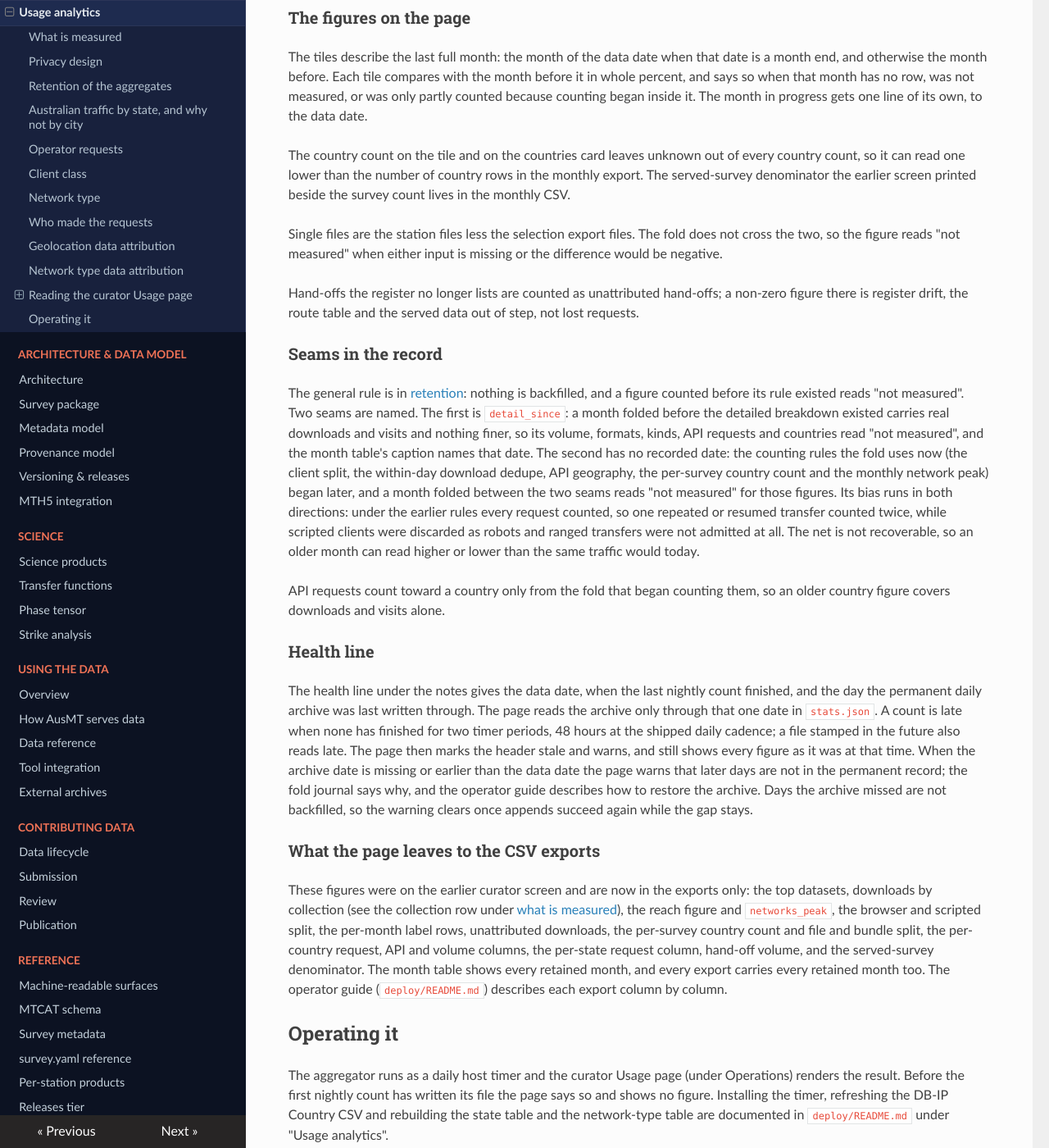
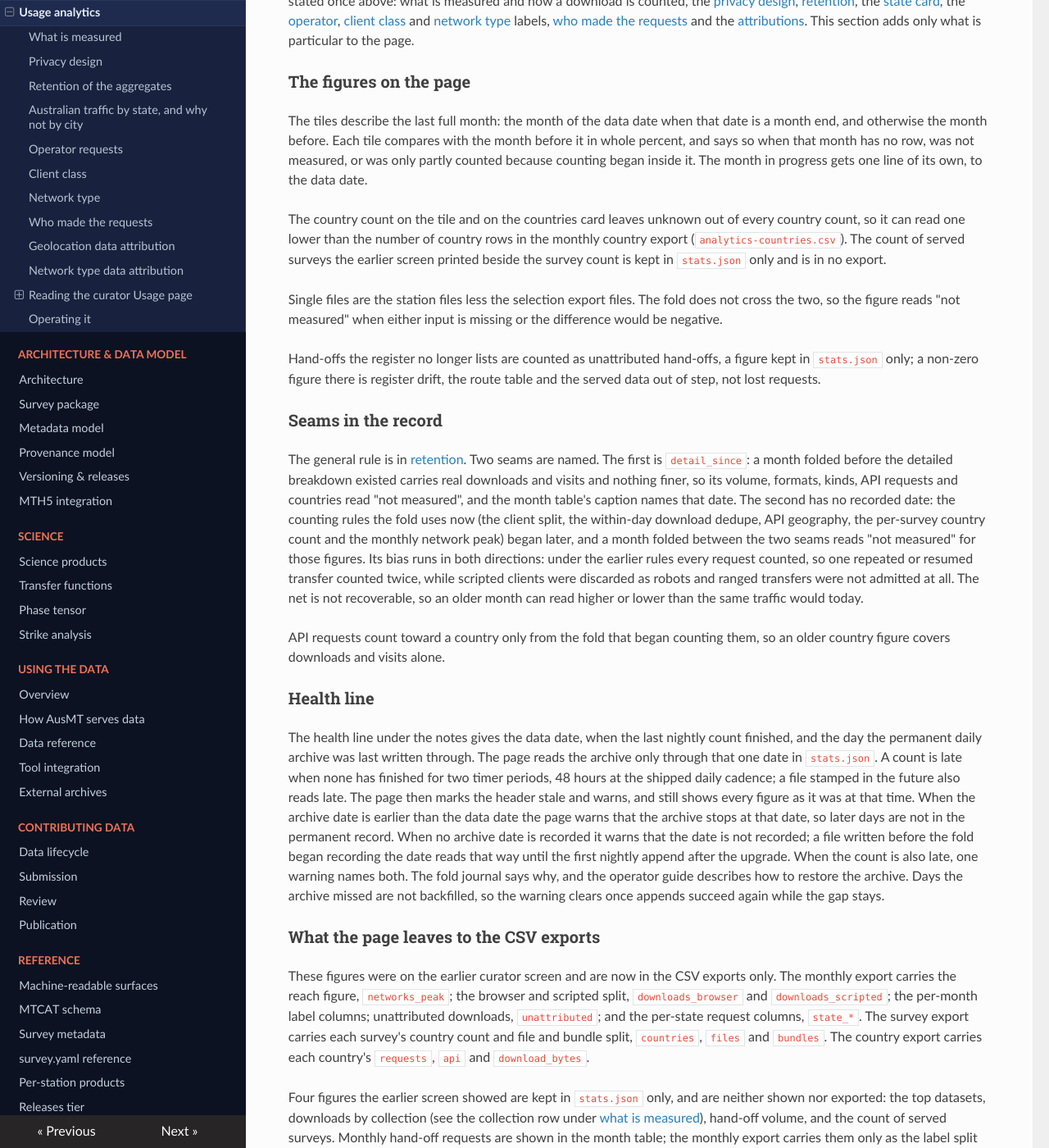
Before and after one commit to bvkay/ausmt, an MkDocs documentation site: the page built from docs/docs/introduction/usage-analytics.md, in a window 1280 px wide and 1400 px high, scrolled down 6234 px. Shown: the whole window at 82% size. Built offline with MkDocs 1.6.1, drawn with Linux system fonts in a browser that asks for light colours; nearby versions of some CDN libraries; some of the changed text lies outside the part shown.

Commit message:
Name only real export columns in the usage docs and describe each warning as rendered
The section on what the page leaves to the exports now names each exported
figure by the column that carries it, and says plainly that the top
datasets, downloads by collection, hand-off volume and the count of served
surveys are kept in stats.json only and are in no export. A docs test builds
the three export headers from a month that carries every optional breakdown
and fails if the docs name a column no export writes.

The country count clause points at the monthly country export. The seams
section links the no-backfill rule instead of restating it. The who card
section says what a partly labelled month means for the figures above it,
and what the card reads before any labelled month. Unattributed hand-offs
are stated as a stats.json figure. The health line section describes each
archive warning the page prints. The retention row says when pulled copies
expire. The operator guide gains a row for the archive date not recorded
warning, expected until the first nightly append after an upgrade.

The decision record states the labels-off identity for spans inside the
daily window and names the two ruled changes outside it; the identity test
docstring says the same, with every assertion unchanged. The D4 amendment no
longer claims the empty state and stale band are unchanged. Operator
comments and docstrings call the page the curator Usage page.

No CSV builder changed. The earlier record that the CSV keeps the
collection rollup was wrong: nothing on the page or in any export covers
it, and stats.json keeps it.

```diff
--- a/docs/docs/introduction/usage-analytics.md
+++ b/docs/docs/introduction/usage-analytics.md
@@ -57,7 +57,7 @@ identification, sessions and funnels are never collected.
 
 | Record | Kept for | Why |
 | --- | --- | --- |
-| Raw access log (masked) | about 7 days, including the copies the nightly count reads, which are removed once counted | debugging only |
+| Raw access log (masked) | about 7 days, including the copies the nightly count pulls, which are removed once counted and more than 7 days old | debugging only |
 | Daily aggregate rows | 184 days | the day-by-day charts on the curator Usage page |
 | Monthly rollup rows | indefinitely | pure counts with no address, path or identity; quarterly and year-over-year reporting |
 | Daily aggregate archive | indefinitely | one line of pure counts per folded day, no geography, never served or rendered |
@@ -184,7 +184,8 @@ operator's own requests before that date and exclude them from it.
 
 Where an input was missing the page says so rather than letting the split look complete: one warning
 line names a month labelled on only some of its active days, and how many labelled days lacked the
-operator list or, where a network table is used, the network-type table or its full sources. A table
+operator list or, where a network table is used, the network-type table or its full sources. On such a month every figure above the who card, the
+selection export figures included, also counts the operator's requests on the unlabelled days. A table
 counts as unavailable when it is missing, unreadable, without a valid header or older than its age
 limit, so there is no single fixed cause; the fold journal names it. A month folded before labels
 began shows no label figure. A labelled month whose only requests so far were the operator's or a
@@ -242,19 +243,19 @@ says so when that month has no row, was not measured, or was only partly counted
 began inside it. The month in progress gets one line of its own, to the data date.
 
 The country count on the tile and on the countries card leaves unknown out of every country count,
-so it can read one lower than the number of country rows in the monthly export. The served-survey
-denominator the earlier screen printed beside the survey count lives in the monthly CSV.
+so it can read one lower than the number of country rows in the monthly country export
+(`analytics-countries.csv`). The count of served surveys the earlier screen printed beside the
+survey count is kept in `stats.json` only and is in no export.
 
 Single files are the station files less the selection export files. The fold does not cross the two,
 so the figure reads "not measured" when either input is missing or the difference would be negative.
 
-Hand-offs the register no longer lists are counted as unattributed hand-offs; a non-zero figure there
-is register drift, the route table and the served data out of step, not lost requests.
+Hand-offs the register no longer lists are counted as unattributed hand-offs, a figure kept in
+`stats.json` only; a non-zero figure there is register drift, the route table and the served data out of step, not lost requests.
 
 ### Seams in the record
 
-The general rule is in [retention](#retention-of-the-aggregates): nothing is backfilled, and a figure
-counted before its rule existed reads "not measured". Two seams are named. The first is
+The general rule is in [retention](#retention-of-the-aggregates). Two seams are named. The first is
 `detail_since`: a month folded before the detailed breakdown existed carries real downloads and
 visits and nothing finer, so its volume, formats, kinds, API requests and countries read "not
 measured", and the month table's caption names that date. The second has no recorded date: the
@@ -275,19 +276,30 @@ day the permanent daily archive was last written through. The page reads the arc
 that one date in `stats.json`. A count is late when none has finished for two timer periods, 48 hours
 at the shipped daily cadence; a file stamped in the future also reads late. The page then marks the
 header stale and warns, and still shows every figure as it was at that time. When the archive date is
-missing or earlier than the data date the page warns that later days are not in the permanent
-record; the fold journal says why, and the operator guide describes how to restore the archive. Days
+earlier than the data date the page warns that the archive stops at that date, so later days are not
+in the permanent record. When no archive date is recorded it warns that the date is not recorded;
+a file written before the fold began recording the date reads that way until the first nightly
+append after the upgrade. When the count is also late, one warning names both. The fold journal says
+why, and the operator guide describes how to restore the archive. Days
 the archive missed are not backfilled, so the warning clears once appends succeed again while the gap
 stays.
 
 ### What the page leaves to the CSV exports
 
-These figures were on the earlier curator screen and are now in the exports only: the top datasets,
-downloads by collection (see the collection row under [what is measured](#what-is-measured)), the
-reach figure and `networks_peak`, the browser and scripted split, the per-month label rows,
-unattributed downloads, the per-survey country count and file and bundle split, the per-country
-request, API and volume columns, the per-state request column, hand-off volume, and the
-served-survey denominator. The month table shows every retained month, and every export carries
+These figures were on the earlier curator screen and are now in the CSV exports only. The monthly
+export carries the reach figure, `networks_peak`; the browser and scripted split, `downloads_browser`
+and `downloads_scripted`; the per-month label columns; unattributed downloads, `unattributed`; and the
+per-state request columns, `state_*`. The survey export carries each survey's country count and file
+and bundle split, `countries`, `files` and `bundles`. The country export carries each country's
+`requests`, `api` and `download_bytes`.
+
+Four figures the earlier screen showed are kept in `stats.json` only, and are neither shown nor
+exported: the top datasets, downloads by collection (see the collection row under
+[what is measured](#what-is-measured)), hand-off volume, and the count of served surveys. Monthly
+hand-off requests are shown in the month table; the monthly export carries them only as the label
+split of a labelled month.
+
+The month table shows every retained month, and every export carries
 every retained month too. The operator guide (`deploy/README.md`) describes each export column by
 column.
 
```
Also changed, not shown: other parts of docs/docs/introduction/usage-analytics.md (+2 -2 lines), deploy/frontdoor/RUNBOOK.md (+1 -1 lines), maintainer/C45-UsageAnalytics.md (+5 -3 lines), deploy/README.md, 6 other files.
